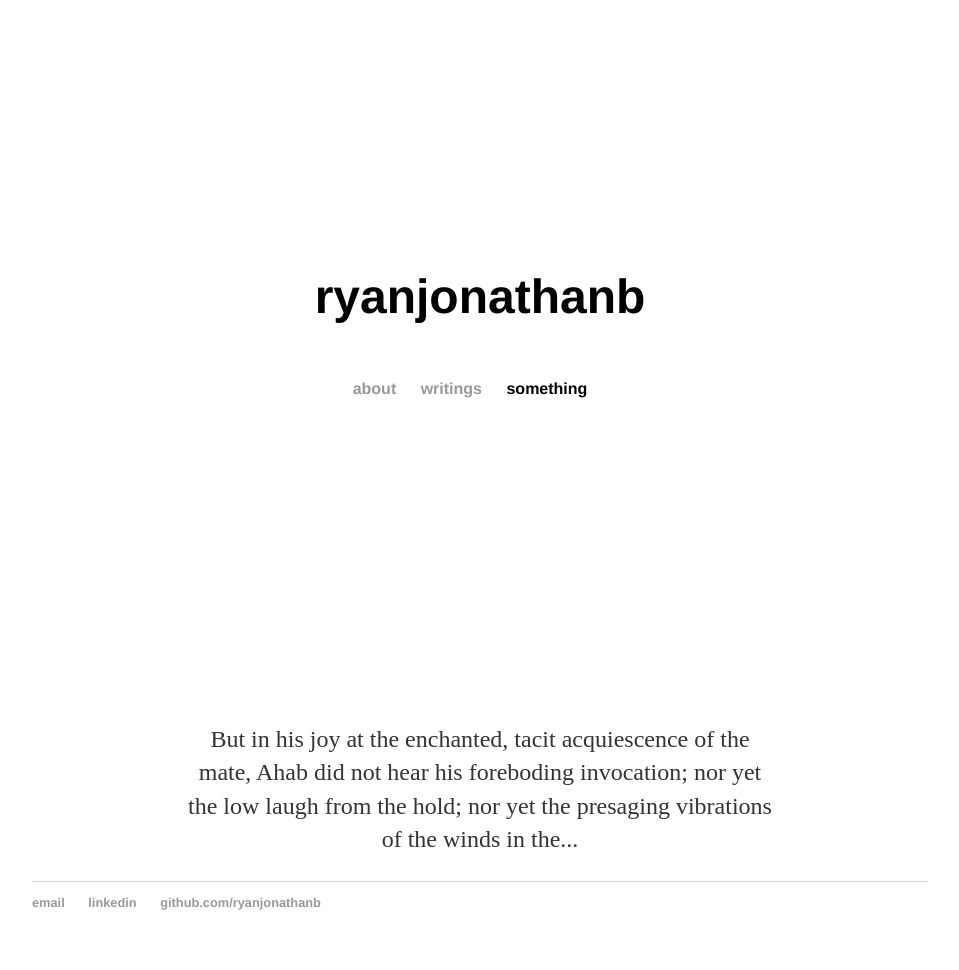
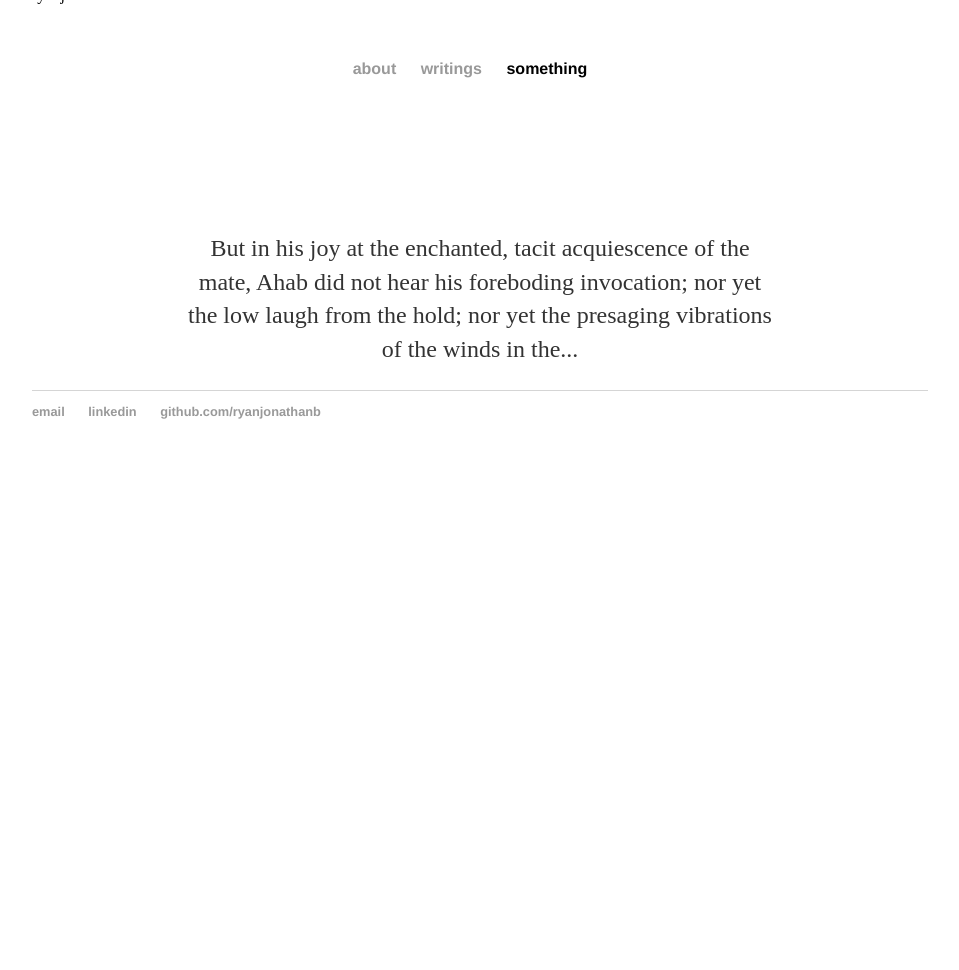
Before and after one commit to ryanjonathanb/ryanjonathanb.github.io, a Jekyll site: the page built from index.html, in a window 1280 px wide. Shown: the whole page, without its empty margins (160-1119 px from the left). Built offline with Jekyll 4.4.1, drawn with Linux system fonts in a browser that asks for light colours; after the commit the page ends 900 px from its top, so only the background shows below that.

Commit message:
center things

```diff
--- a/index.html
+++ b/index.html
@@ -3,7 +3,7 @@
 title: ryanjonathanb
 ---
 <div class="blurb">
-	<div style="width: 100%; margin-top: 50%; margin-bottom:30%;">
+	<div style="width: 100%; -webkit-transform: translate(0, -50%); transform: translate(0, -50%); >
 		<h1 style="text-align: center; margin-top: -20%; margin-bottom: 0px;">ryanjonathanb</h1>
 		<nav class="homepage">
 			<ul>
```
